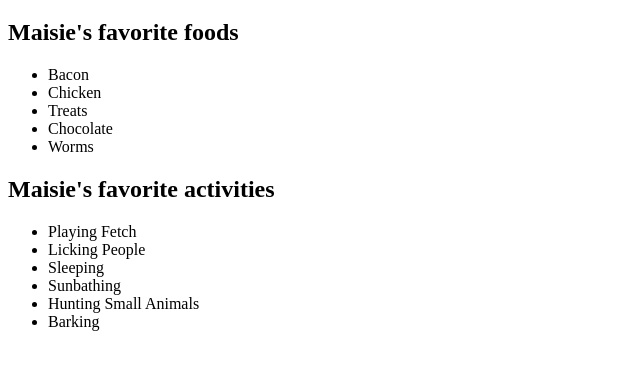
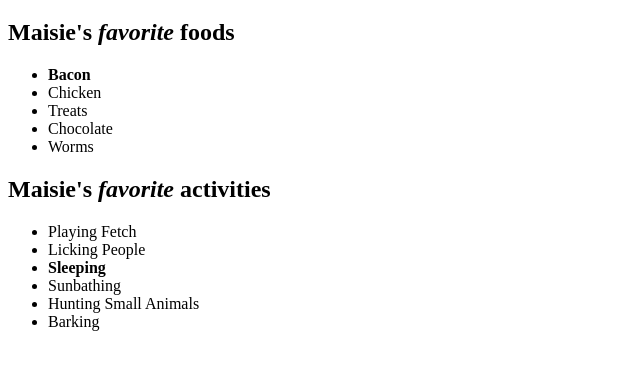
Before and after one commit to drewtucker/drew-dog, a plain HTML site: page drew-dog.html in a window 1280 px wide. Shown: the part 373-742 px from the top of the page, without its empty margins (0-640 px from the left). Drawn offline with Linux system fonts and the light colour scheme.

Commit message:
add strong and em tags

```diff
--- a/drew-dog.html
+++ b/drew-dog.html
@@ -8,20 +8,20 @@
     <img src="https://gfp-2a3tnpzj.stackpathdns.com/wp-content/uploads/2016/07/Yellow-Labrador-Puppies-for-Sale-600x600.jpg"/>
     <h1>This is Maisie's Webpage</h1>
 
-    <h2>Maisie's favorite foods</h2>
+    <h2>Maisie's <em>favorite</em> foods</h2>
     <ul>
-      <li>Bacon</li>
+      <li><strong>Bacon</strong></li>
       <li>Chicken</li>
       <li>Treats</li>
       <li>Chocolate</li>
       <li>Worms</li>
     </ul>
 
-    <h2>Maisie's favorite activities</h2>
+    <h2>Maisie's <em>favorite</em> activities</h2>
     <ul>
       <li>Playing Fetch</li>
       <li>Licking People</li>
-      <li>Sleeping</li>
+      <li><strong>Sleeping</strong></li>
       <li>Sunbathing</li>
       <li>Hunting Small Animals</li>
       <li>Barking</li>
```
